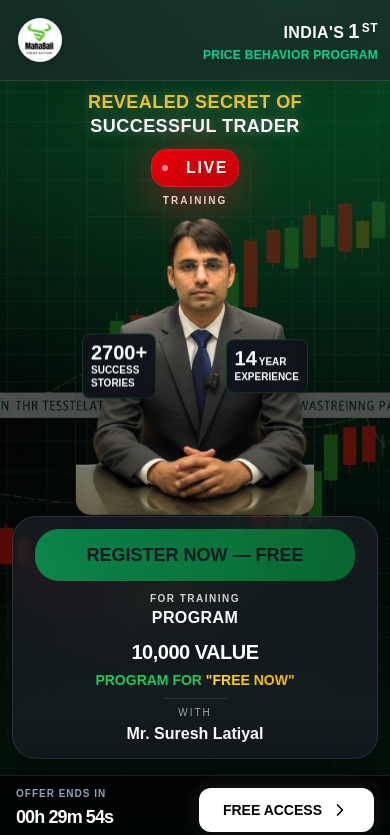
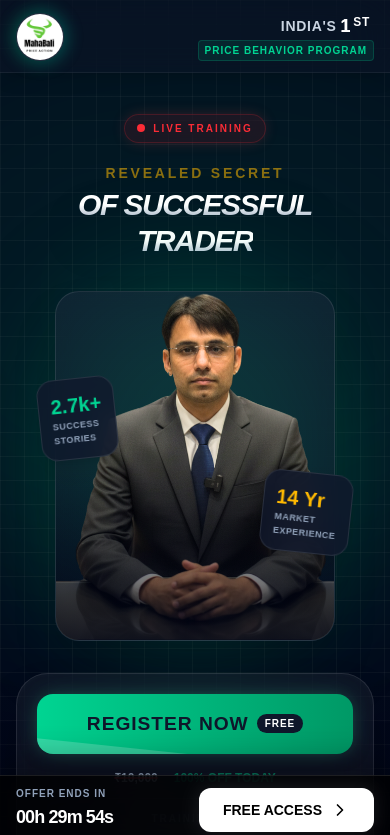
Before and after one commit to faizansiddqui/tradinglandingpagebyrahulsir, a Next.js app: page / in a window 390 px wide. Shown: the top 835 px of the page. Built offline with nearby package versions, Linux system fonts and the light colour scheme.

Commit message:
changes in hero mobile design

```diff
--- a/src/app/components/Hero.jsx
+++ b/src/app/components/Hero.jsx
@@ -1,14 +1,14 @@
 import React, { useState, useEffect, useRef } from "react";
 
 const Index = () => {
-  const [open, setOpen] = useState(false);
   const [headerVisible, setHeaderVisible] = useState(true);
   const lastScrollY = useRef(0);
 
+  // Scroll Handler for Sticky Header
   useEffect(() => {
     const handleScroll = () => {
       const currentScrollY = window.scrollY;
-      if (currentScrollY > lastScrollY.current && currentScrollY > 100) {
+      if (currentScrollY > lastScrollY.current && currentScrollY > 50) {
         setHeaderVisible(false);
       } else {
         setHeaderVisible(true);
@@ -24,211 +24,161 @@
     const section = document.getElementById(id);
     if (section) {
       section.scrollIntoView({ behavior: "smooth" });
-      setOpen(false);
     }
   };
 
   return (
-    <div
-      id="hero"
-      className="min-h-screen relative bg-[hsl(220_26%_8%)] overflow-hidden"
-    >
-      {/* Background Chart Image */}
-      <div className="absolute inset-0 bg-[url('/chart1.png')] bg-cover bg-center opacity-70"></div>
+    <div className="min-h-screen relative bg-slate-950 overflow-hidden font-sans text-slate-50 selection:bg-emerald-500/30">
+      {/* --- BACKGROUND FX --- */}
 
-      {/* Premium Black Overlay */}
-      <div className="absolute inset-0 bg-black/50"></div>
+      {/* 1. Grid Pattern */}
+      <div className="absolute inset-0 bg-[linear-gradient(to_right,#80808012_1px,transparent_1px),linear-gradient(to_bottom,#80808012_1px,transparent_1px)] bg-[size:24px_24px]"></div>
 
-      {/* Green Glow Effect */}
-      <div className="absolute inset-0 bg-gradient-to-b from-[hsl(142_76%_45%_/_0.2)] via-transparent to-[hsl(142_76%_45%_/_0.1)] pointer-events-none" />
+      {/* 2. Main Glow (Spotlight) */}
+      <div className="absolute top-0 left-1/2 -translate-x-1/2 w-[800px] h-[600px] bg-emerald-500/20 rounded-full blur-[120px] pointer-events-none opacity-50 mix-blend-screen" />
 
-      {/* Header */}
+      {/* 3. Bottom Gradient */}
+      <div className="absolute bottom-0 left-0 right-0 h-64 bg-gradient-to-t from-slate-950 to-transparent pointer-events-none z-0" />
+
+      {/* --- HEADER --- */}
       <header
-        className={`fixed left-0 w-full z-[9999] bg-[hsl(220_20%_15%_/_0.6)] backdrop-blur-xl border-b border-white/10 shadow-2xl transition-transform duration-300 ease-in-out ${
-          headerVisible ? "translate-y-0" : "-translate-y-full"
+        className={`fixed top-0 left-0 right-0 z-50 transition-all duration-500 ease-[cubic-bezier(0.32,0.72,0,1)] ${
+          headerVisible ? "translate-y-0 opacity-100" : "-translate-y-full opacity-0"
         }`}
       >
-        <div className="max-w-7xl mx-auto flex items-center justify-between px-3 py-3">
-          {/* LOGO - LEFT */}
-          <div className="w-14 h-14 sm:w-16 sm:h-16 rounded-2xl flex items-center justify-center p-1.5">
-            <img
-              src="/finalLogo.png"
-              alt="MahaBali Logo"
-              className="w-full h-full rounded-full object-contain drop-shadow-md"
-            />
+        <div className="absolute inset-0 bg-slate-900/70 backdrop-blur-xl border-b border-white/5 shadow-lg supports-[backdrop-filter]:bg-slate-900/40"></div>
+        <div className="relative max-w-7xl mx-auto px-4 py-3 flex items-center justify-between">
+
+          {/* Logo Area */}
+          <div className="flex items-center gap-3">
+            <div className="relative group">
+              <div className="absolute -inset-1 bg-gradient-to-r from-emerald-600 to-teal-600 rounded-full blur opacity-40 group-hover:opacity-75 transition duration-500"></div>
+              <div className="relative w-12 h-12 rounded-full bg-slate-900 border border-white/10 flex items-center justify-center overflow-hidden">
+                <img
+                  src="/finalLogo.png"
+                  alt="Logo"
+                  className="w-full h-full object-cover"
+                />
+              </div>
+            </div>
           </div>
 
-          {/* TEXT - RIGHT */}
-          <div className="leading-tight text-right">
-            <h1 className="text-white text-base sm:text-2xl font-extrabold tracking-wide uppercase drop-shadow-lg">
+          {/* Right Text */}
+          <div className="text-right flex flex-col items-end justify-center">
+            <h1 className="flex items-center text-sm font-bold tracking-wider text-slate-300 uppercase">
               India's
-              <span className="ml-1 text-xl sm:text-2xl font-black">1</span>
-              <sup className="text-xs sm:text-sm font-bold ml-0.5">st</sup>
+              <span className="mx-1 text-lg font-black text-white bg-gradient-to-br from-white to-slate-400 bg-clip-text text-transparent">
+                1<sup className="text-xs ml-0.5">st</sup>
+              </span>
             </h1>
-            <p className="text-emerald-400 text-xs sm:text-base font-bold uppercase tracking-wide mt-0.5 drop-shadow-md">
+            <p className="text-[10px] font-bold text-emerald-400 tracking-widest uppercase bg-emerald-400/10 px-1.5 py-0.5 rounded border border-emerald-400/20">
               Price Behavior Program
             </p>
           </div>
         </div>
       </header>
 
-      {/* Content Container */}
-      <div className="relative z-10 max-w-lg mx-auto pt-20 min-h-screen flex flex-col">
-        {/* Headline */}
-        <div className="px-4 pt-3 pb-2">
-          {/* PREMIUM MOBILE-FRIENDLY HEADLINE */}
-          <h1
-            className="text-center uppercase font-extrabold
-                 text-[18px] sm:text-[24px]
-                 leading-[1.2] tracking-wide
-                 text-white drop-shadow-[0_0_6px_rgba(255,255,255,0.3)]"
-          >
-            <span className="block text-[hsl(48_100%_60%)]">
-              REVEALED SECRET OF
+      {/* --- MAIN CONTENT --- */}
+      <div className="relative z-10 pt-28 pb-12 px-4 max-w-md mx-auto flex flex-col gap-8 min-h-screen justify-between">
+
+        {/* 1. HEADLINE SECTION */}
+        <div className="text-center space-y-5">
+          {/* Live Badge */}
+          <div className="inline-flex items-center gap-2 px-3 py-1.5 rounded-full bg-red-500/10 border border-red-500/20 backdrop-blur-md shadow-[0_0_15px_-3px_rgba(239,68,68,0.3)] animate-fade-in-up">
+            <span className="relative flex h-2 w-2">
+              <span className="animate-ping absolute inline-flex h-full w-full rounded-full bg-red-500 opacity-75"></span>
+              <span className="relative inline-flex rounded-full h-2 w-2 bg-red-500"></span>
             </span>
-            <span className="block mt-0.5 text-[hsl(0,0%,100%)]">
-              SUCCESSFUL TRADER
+            <span className="text-[10px] font-bold text-red-500 tracking-[0.2em] uppercase">
+              Live Training
+            </span>
+          </div>
+
+          {/* Main Title */}
+          <h1 className="flex flex-col items-center justify-center">
+            <span className="text-sm sm:text-base font-bold text-amber-400 tracking-[0.2em] mb-1 animate-pulse">
+              REVEALED SECRET
+            </span>
+            <span className="text-3xl sm:text-4xl font-black italic tracking-tighter text-transparent bg-clip-text bg-gradient-to-b from-white via-white to-slate-400 drop-shadow-2xl">
+              OF SUCCESSFUL
+            </span>
+            <span className="text-3xl sm:text-4xl font-black italic tracking-tighter text-transparent bg-clip-text bg-gradient-to-b from-white via-white to-slate-400 drop-shadow-2xl">
+              TRADER
             </span>
           </h1>
-
-          {/* LIVE Badge */}
-          <div className="flex justify-center mt-3">
-            <div className="relative group">
-              {/* Glow */}
-              <div
-                className="absolute inset-0 rounded-2xl blur-xl bg-red-500 opacity-40
-                      group-hover:opacity-60 transition-all duration-300"
-              />
-
-              {/* Button */}
-              <div
-                className="relative rounded-2xl px-2.5 py-1.5 bg-gradient-to-br
-                      from-red-600 to-red-700 shadow-2xl border border-white/10"
-              >
-                <div className="flex items-center justify-center gap-2">
-                  <div className="flex items-center justify-center gap-0">
-                    <div className="w-1.5 h-1.5 bg-white rounded-full animate-pulse" />
-                    <div className="w-2.5 h-2.5 bg-white rounded-full animate-ping" />
-                  </div>
-                  <span className="text-white text-base sm:text-lg font-extrabold tracking-widest drop-shadow-lg">
-                    LIVE
-                  </span>
-                </div>
-              </div>
-
-              <p className="text-white text-[10px] font-bold text-center mt-1.5 tracking-[0.2em]">
-                TRAINING
-              </p>
-            </div>
-          </div>
         </div>
 
-        {/* Mentor Section - Compact */}
-        <div className="relative px-4 py-0">
-          <div className="w-full max-w-[240px] mx-auto relative">
-            {/* Mentor Image - Smaller with glow */}
-            <div
-              className="relative w-full aspect-[4/5] rounded-2xl overflow-hidden border border-[hsl(220_20%_25%_/_0.3)]
-                   "
-            >
-              <img
-                src={"/neerajSirImg.png"}
-                alt="Mr. Suresh Latiyal - Professional Trading Instructor"
-                className="w-full h-full object-cover  shadow-[0_15px_40px_rgba(34,197,94,0.3),_-15px_0_40px_rgba(34,197,94,0.2),_15px_0_40px_rgba(34,197,94,0.2)]"
-              />
+        {/* 2. MENTOR IMAGE SECTION */}
+        <div className="relative w-full max-w-[280px] mx-auto group">
 
-              {/* Stats Overlays - Compact */}
-              <div className="absolute left-1.5 top-1/2 -translate-y-1/2 bg-[hsl(220_26%_8%_/_0.95)] backdrop-blur-sm p-2 rounded-lg shadow-xl border border-[hsl(142_76%_45%_/_0.2)]">
-                <p className="text-white text-xl sm:text-2xl font-black leading-none uppercase">
-                  2700+
-                </p>
-                <p className="text-white text-[10px] font-black leading-tight mt-0.5 uppercase">
-                  Success
-                  <br />
-                  Stories
-                </p>
-              </div>
+            {/* Background Glow behind image */}
+            <div className="absolute inset-0 bg-emerald-500/30 blur-[60px] rounded-full group-hover:bg-emerald-500/40 transition-all duration-700"></div>
 
-              <div className="absolute right-1.5 top-1/2 -translate-y-1/2 bg-[hsl(220_26%_8%_/_0.95)] backdrop-blur-sm p-2 rounded-lg shadow-xl border border-[hsl(142_76%_45%_/_0.2)]">
-                <div className="flex items-baseline gap-0.5">
-                  <p className="text-white text-xl sm:text-2xl font-black leading-none uppercase">
-                    14
-                  </p>
-                  <span className="text-white text-[10px] font-black uppercase">
-                    Year
-                  </span>
-                </div>
-                <p className="text-white text-[10px] font-black leading-tight mt-0.5 uppercase">
-                  Experience
-                </p>
-              </div>
+            {/* Image Container */}
+            <div className="relative aspect-[4/5] rounded-3xl overflow-hidden border border-white/10 shadow-2xl bg-gradient-to-b from-slate-800/50 to-slate-900/50 backdrop-blur-sm">
+                <img
+                src="/neerajSirImg.png"
+                alt="Mentor"
+                className="w-full h-full object-cover object-top transition-transform duration-700 group-hover:scale-105"
+                />
+
+                {/* Overlay Gradient at bottom of image for readability */}
+                <div className="absolute inset-0 bg-gradient-to-t from-slate-950 via-transparent to-transparent opacity-80"></div>
             </div>
-          </div>
+
+            {/* Floating Stats - Left */}
+            <div className="absolute -left-4 top-1/4 bg-slate-900/80 backdrop-blur-md border border-white/10 p-3 rounded-2xl shadow-xl transform -rotate-6 group-hover:-rotate-3 transition-transform duration-500">
+                <p className="text-emerald-400 text-xl font-black">2.7k+</p>
+                <p className="text-slate-400 text-[9px] font-bold uppercase tracking-wider">Success<br/>Stories</p>
+            </div>
+
+             {/* Floating Stats - Right */}
+             <div className="absolute -right-4 bottom-1/4 bg-slate-900/80 backdrop-blur-md border border-white/10 p-3 rounded-2xl shadow-xl transform rotate-6 group-hover:rotate-3 transition-transform duration-500">
+                <p className="text-amber-400 text-xl font-black">14 Yr</p>
+                <p className="text-slate-400 text-[9px] font-bold uppercase tracking-wider">Market<br/>Experience</p>
+            </div>
         </div>
 
-        {/* CTA Section - Compact */}
-        <div className="mt-0 px-3 pb-3">
-          <div
-            className="w-full bg-[hsl(220_20%_15%_/_0.6)] backdrop-blur-xl
-                  rounded-3xl border border-white/10 shadow-2xl
-                  p-3 flex flex-col items-center"
-          >
-            {/* REGISTER BUTTON */}
-            <button
-              onClick={() => scrollToSection("webinar")}
-              className="
-              w-full max-w-xs py-3
-              rounded-3xl
-              text-lg sm:text-xl font-extrabold uppercase
-              bg-gradient-to-r from-green-400 to-green-600
-             text-gray-900
-              hover:shadow-[0_12px_28px_rgba(16,185,129,0.6)]
-              hover:scale-[1.07] active:scale-[0.96]
-              transition-all duration-300 ease-out
-              animate-pulse
-              cursor-pointer
-              "
-            >
-              Register Now — Free
-            </button>
+        {/* 3. CTA CARD SECTION */}
+        <div className="relative">
+            {/* Glass Card */}
+            <div className="bg-white/5 backdrop-blur-xl border border-white/10 rounded-[32px] p-5 shadow-2xl relative overflow-hidden group">
 
-            {/* DETAILS BLOCK */}
-            <div className="text-center mt-2.5">
-              <p className="text-white/80 text-[10px] font-extrabold uppercase tracking-[0.15em]">
-                For Training
-              </p>
+                {/* Subtle shine effect on card */}
+                <div className="absolute inset-0 bg-gradient-to-tr from-white/5 to-transparent opacity-0 group-hover:opacity-100 transition-opacity duration-500 pointer-events-none"></div>
 
-              <p className="text-white text-base font-extrabold uppercase tracking-wide">
-                Program
-              </p>
+                <div className="flex flex-col items-center gap-4 relative z-10">
 
-              {/* VALUE SECTION */}
-              <div className="mt-2">
-                <p className="text-white text-xl font-black tracking-tight drop-shadow">
-                  10,000 VALUE
-                </p>
+                    {/* Main Button */}
+                    <button
+                        onClick={() => scrollToSection("webinar")}
+                        className="w-full group relative overflow-hidden bg-gradient-to-r from-emerald-400 to-emerald-600 text-slate-900 py-4 px-6 rounded-2xl font-black uppercase tracking-wider shadow-[0_0_20px_-5px_rgba(52,211,153,0.5)] transition-all duration-300 hover:scale-[1.02] active:scale-[0.98]"
+                    >
+                        <div className="absolute inset-0 bg-white/20 translate-y-full group-hover:translate-y-0 transition-transform duration-300 ease-out skew-y-6"></div>
+                        <span className="relative flex items-center justify-center gap-2">
+                            Register Now
+                            <span className="bg-slate-900 text-white text-[10px] py-0.5 px-2 rounded-full">FREE</span>
+                        </span>
+                    </button>
 
-                <p className="mt-1 text-sm sm:text-base font-black uppercase">
-                  <span className="text-[hsl(142_76%_45%)]">Program for </span>
-                  <span className="bg-gradient-to-r from-yellow-300 to-yellow-500 bg-clip-text text-transparent">
-                    "Free Now"
-                  </span>
-                </p>
-              </div>
+                    {/* Details */}
+                    <div className="text-center w-full">
+                        <div className="flex items-center justify-center gap-4 text-xs font-bold text-slate-400 mb-3">
+                            <span className="line-through decoration-red-500/60 decoration-2">₹10,000</span>
+                            <span className="text-emerald-400 animate-pulse">100% OFF TODAY</span>
+                        </div>
 
-              {/* DIVIDER */}
-              <div className="w-16 h-[1px] mx-auto mt-2 mb-1.5 bg-white/10"></div>
+                        <div className="h-px w-full bg-gradient-to-r from-transparent via-white/10 to-transparent my-3"></div>
 
-              {/* MENTOR */}
-              <p className="text-white/60 text-[10px] tracking-[0.2em] uppercase">
-                With
-              </p>
-              <p className="text-white text-base font-extrabold mt-0.5 drop-shadow">
-                Mr. Suresh Latiyal
-              </p>
+                        <div className="space-y-1">
+                            <p className="text-[10px] text-slate-500 uppercase tracking-[0.2em] font-bold">Training By</p>
+                            <p className="text-white text-lg font-bold tracking-tight">Mr. Suresh Latiyal</p>
+                        </div>
+                    </div>
+                </div>
             </div>
-          </div>
         </div>
+
       </div>
     </div>
   );
```
